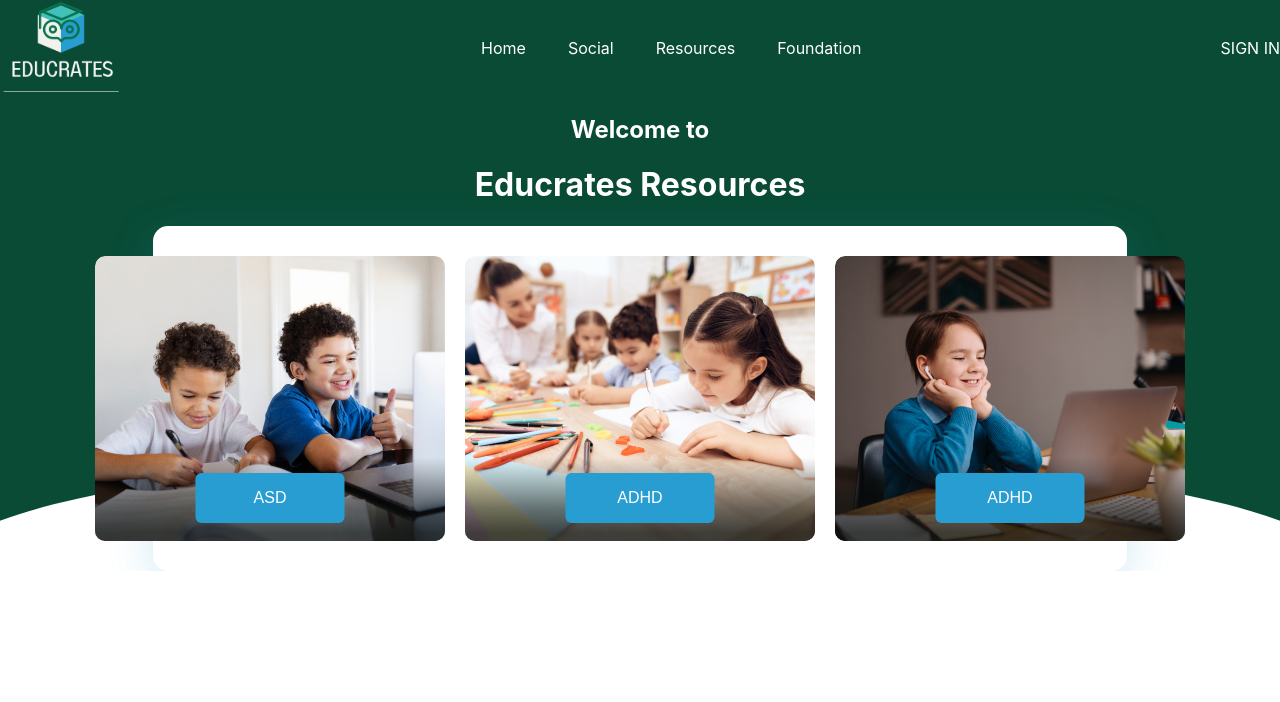
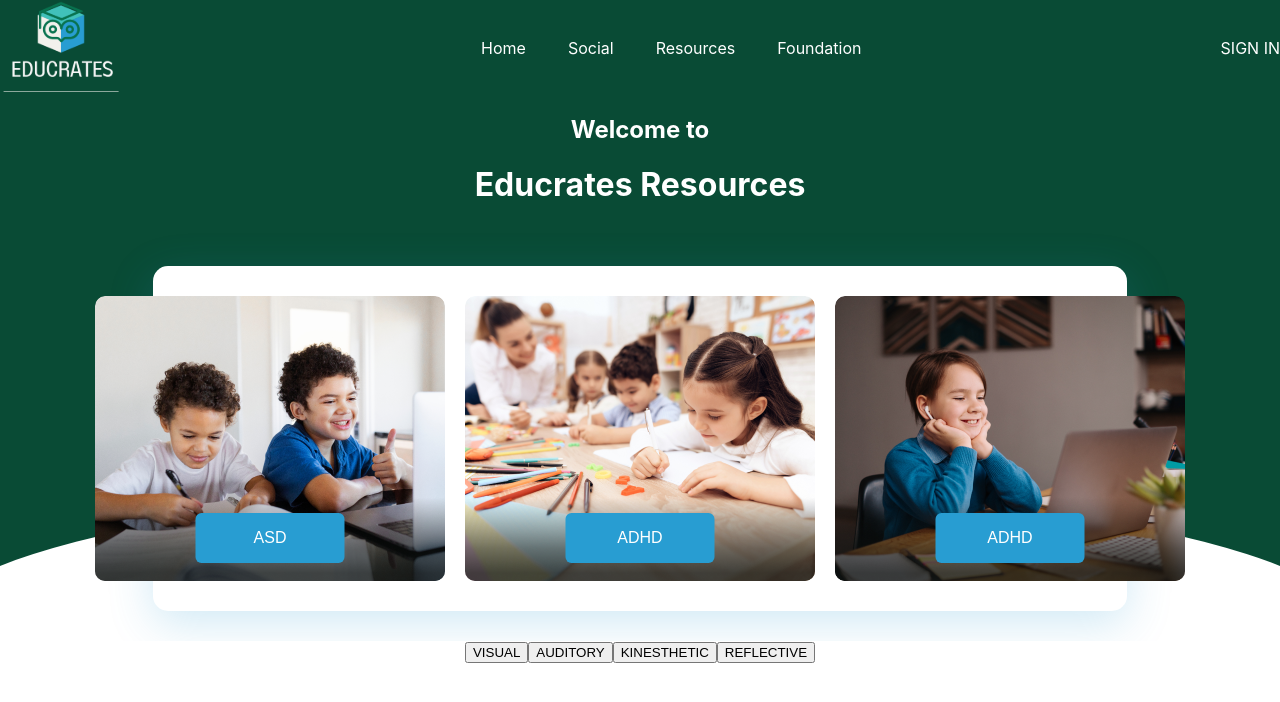
Before and after one commit to usama-mk/educrates-resources, a React (Create React App) app: page / in a window 1280 px wide. Shown: the top 702 px of the page. Built offline with nearby package versions, Linux system fonts and the light colour scheme.

Commit message:
tabs start

```diff
--- a/src/App.css
+++ b/src/App.css
@@ -17,12 +17,12 @@
   content: "";
   position: absolute;
   bottom: 0;
-  right: -5%;
-  left: -5%;
+  right: -7%;
+  left: -7%;
   height: 120px;
   background: #fff;
-  -webkit-clip-path: ellipse(50% 100% at 50% 100%);
-  clip-path: ellipse(50% 100% at 50% 100%);
+  -webkit-clip-path: ellipse(50% 130% at 52% 120%);
+  clip-path: ellipse(50% 130% at 50% 100%);
 }
 .welcome__message{
   color: white;
--- a/src/App.js
+++ b/src/App.js
@@ -1,5 +1,6 @@
 import './App.css';
 import logo from './assets/logo.svg'
+import Body from './Components/Body/Body';
 import Header from './Components/Header/Header';
 import HeaderCard from './Components/HeaderCard/HeaderCard';
 
@@ -20,7 +21,8 @@ function App() {
       {/* app body */}
       {/* welcome  */}
       {/* tabs body */}
-    </div>
+      <Body/>
+     </div>
   );
 }
 
--- /dev/null
+++ b/src/Components/Body/Body.css
@@ -0,0 +1,10 @@
+.body{
+    width: 100%;
+
+}
+
+.body__buttons{
+    display: flex;
+    justify-content: center;
+    width: 100%;
+}
--- /dev/null
+++ b/src/Components/Body/Body.js
@@ -0,0 +1,28 @@
+import React from 'react'
+import './Body.css'
+
+function Body() {
+    return (
+        <div className="body" >
+            <div className="body__buttons">
+                <div className="visual__button">
+                <button>VISUAL</button>
+                </div>
+
+                <div className="auditory__button">
+                <button>AUDITORY</button>
+                </div>
+
+                <div className="kinesthetic__button">
+                <button>KINESTHETIC</button>
+                </div>
+
+                <div className="reflective__button">
+                <button>REFLECTIVE</button>
+                </div>
+            </div>
+        </div>
+    )
+}
+
+export default Body
--- a/src/Components/HeaderCard/HeaderCard.css
+++ b/src/Components/HeaderCard/HeaderCard.css
@@ -9,7 +9,9 @@
     margin-left: auto;
     margin-right: auto;
     position: relative;
-    z-index: 1;
+    z-index: 2;
+    margin-bottom: 70px;
+    top: 40px;
 }
 
 .header1{
```
